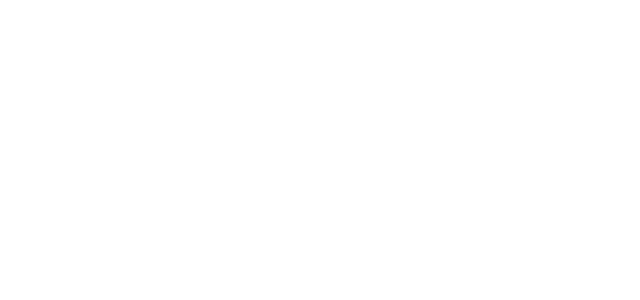
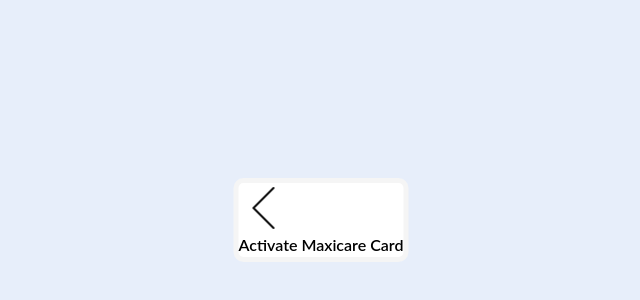
Before and after one commit to MarkDudas/practice-react, a React (Vite) app: page /activate-maxicarecard in a window 1280 px wide. Before the commit this address had no page. Shown: the part 180-480 px from the top of the page, without its empty margins (319-959 px from the left). Built offline with nearby package versions, Linux system fonts and the light colour scheme.

Commit message:
mema try

```diff
--- a/src/App.tsx
+++ b/src/App.tsx
@@ -2,6 +2,7 @@
 import {BrowserRouter, Routes, Route } from "react-router-dom";
 import ChooseMembership from "./pages/choosemembership/ChooseMembership";
 import Login from "./pages/login/Login"
+import ActivateMaxicareCard from "./pages/activateMaxicareCard/ActivateMaxicareCard";
 function App(){
 
 
@@ -12,6 +13,7 @@
 
        <Route path="/choose-membership" element={<ChooseMembership />} />
        <Route path="/login" element={<Login />} />
+       <Route path="/activate-maxicarecard" element={<ActivateMaxicareCard />}/>
 
 
        </Routes>
--- a/src/components/signin/Signin.tsx
+++ b/src/components/signin/Signin.tsx
@@ -13,7 +13,7 @@
         <div className="flex min-h-full flex-1 flex-col justify-center px-6 py-12 lg:px-8">
           <div className="sm:mx-auto sm:w-full sm:max-w-sm">
             <img
-              className="mx-auto h-50 w-70"
+              className="mx-auto h-50 w-70 img"
               src={logo}
               alt="Your Company"
             />
--- /dev/null
+++ b/src/pages/activateMaxicareCard/ActivateMaxicareCard.css
@@ -0,0 +1,13 @@
+.container-activate{
+    height: 100vh;
+    width: 100vw;
+    background-color: #E7EEFA
+}
+.aa{
+    font-family: 'Lato';
+    font-weight: 600;
+    font-size: 16px;
+    line-height: 24px;
+    text-align: center;
+    justify-content: center;
+}
--- /dev/null
+++ b/src/pages/activateMaxicareCard/ActivateMaxicareCard.tsx
@@ -0,0 +1,32 @@
+import './ActivateMaxicareCard.css'
+import { Link } from 'react-router-dom'
+import back from '../../assets/back.png'
+
+
+const ActivateMaxicareCard = () => {
+
+    return(
+        <div className='container-choose'>
+        <div className="container max-w-2xl p-10">
+
+      <div className="flex justify-between items-center mb-4 ">
+  <div className='absolute top-11 left-7'>
+        <Link to="/">
+        <img src={back} className='mx-auto h-5 w-5 mr-2'/>
+
+        </Link>
+  </div>
+          <h1 className="text-md semi-bold text-black aa">Activate Maxicare Card</h1>
+
+      </div>
+
+
+
+
+      </div>
+      </div>
+      );
+
+
+}
+export default ActivateMaxicareCard
--- a/src/pages/choosemembership/ChooseMembership.css
+++ b/src/pages/choosemembership/ChooseMembership.css
@@ -3,3 +3,6 @@
     width: 100vw;
     background-color: #E7EEFA
 }
+.line{
+    border: 1px solid black;
+}
--- a/src/pages/choosemembership/ChooseMembership.tsx
+++ b/src/pages/choosemembership/ChooseMembership.tsx
@@ -22,17 +22,19 @@
 
 
 
+
         <div className="flex flex-col space-y-4">
           <div className="text-gray-600">
-
+          <Link to="/activate-maxicarecard">
           <button type="button" className="text-gray-900 bg-white hover:bg-gray-100 border border-gray-200 focus:ring-4 focus:outline-none focus:ring-gray-100 font-medium rounded-lg text-sm px-5 py-2.5 text-left inline-flex items-center dark:focus:ring-gray-600 dark:bg-gray-800 dark:border-gray-700 dark:text-white dark:hover:bg-gray-700 me-2 mb-2">
     <img src={emp} className='mx-auto h-10 w-10 mr-2'/>
     <span className='inline-block'>
         <span className='font-bold'>Activate Maxicare Card</span><br />
         Maximize your well-being with your Maxicare HMO—choose from options like MyMaxicare, Prima Gold, Prima Silver, and more.
     </span>
+
 </button>
-
+</Link>
 
 
           </div>
```
